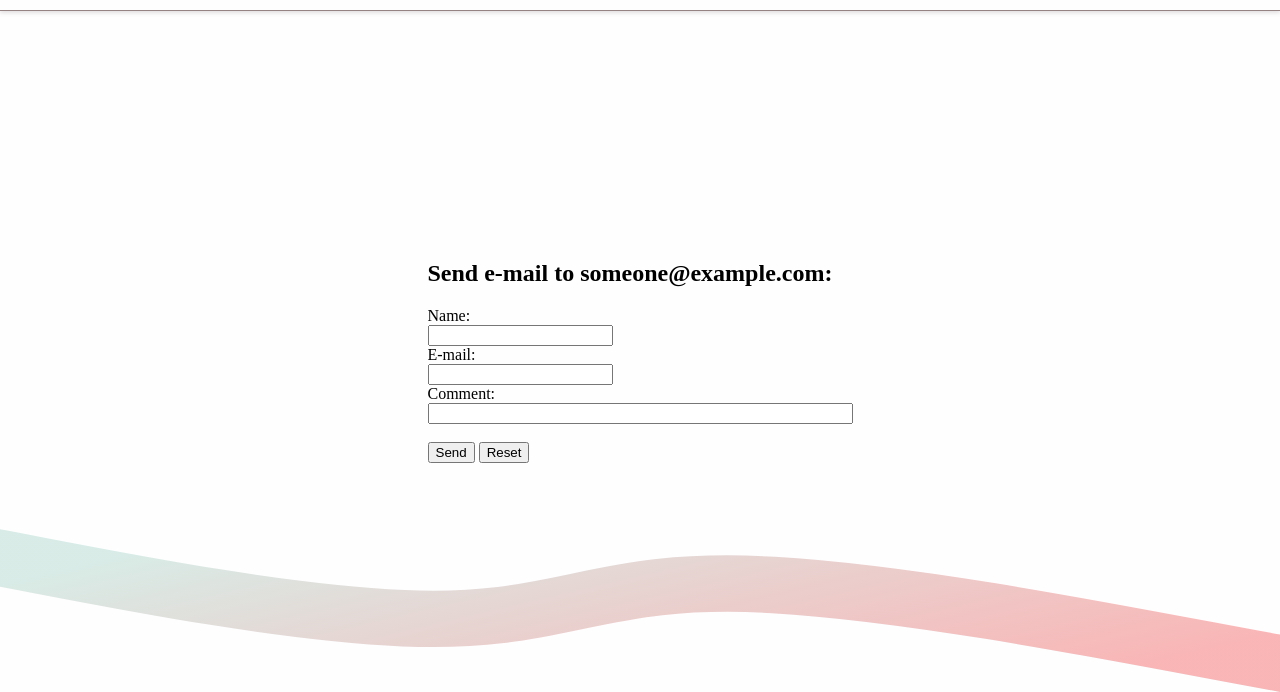
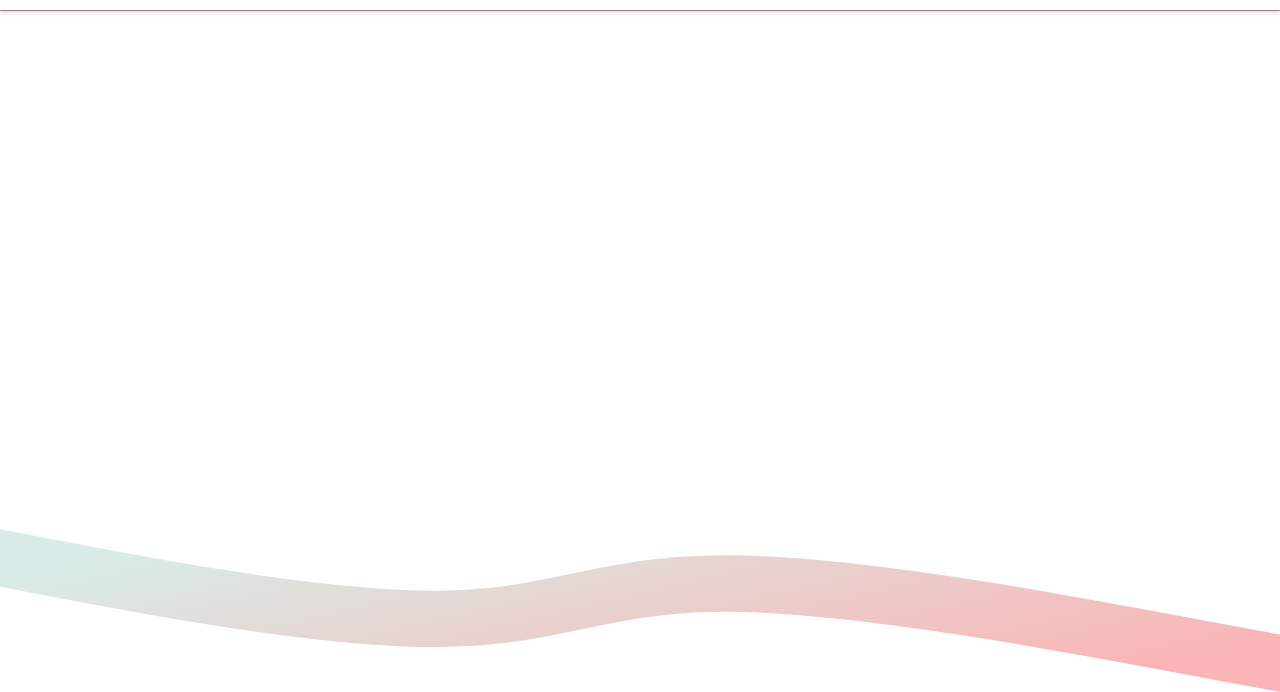
Before and after one commit to csimkinss/csimkinss.github.io, a plain HTML site: page contact.html in a window 1280 px wide. Shown: the part 108-800 px from the top of the page. Drawn offline with Linux system fonts and the light colour scheme; a web font is replaced by a local one.

Commit message:
removing test form

```diff
--- a/contact.html
+++ b/contact.html
@@ -28,23 +28,6 @@
         /></a>
       </nav>
     </section>
-    <section class="content-container">
-      <h2>Send e-mail to someone@example.com:</h2>
-
-<form action="mailto:chloesimkins55@hotmail.co.uk" method="post" enctype="text/plain">
-Name:<br>
-<input type="text" name="name"><br>
-E-mail:<br>
-<input type="text" name="mail"><br>
-Comment:<br>
-<input type="text" name="comment" size="50"><br><br>
-<input type="submit" value="Send">
-<input type="reset" value="Reset">
-</form>
-
-</body>
-</html>
-    </section>
     <img
       src="./assets/images/llline-projects.svg"
       class="accent-line"
```
